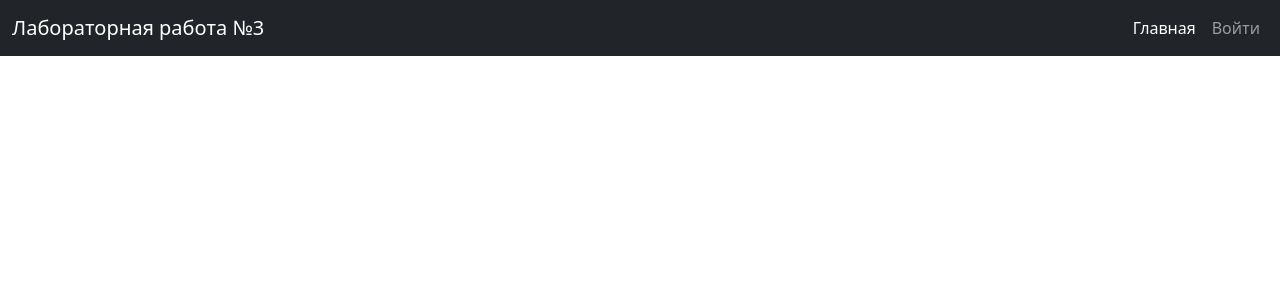
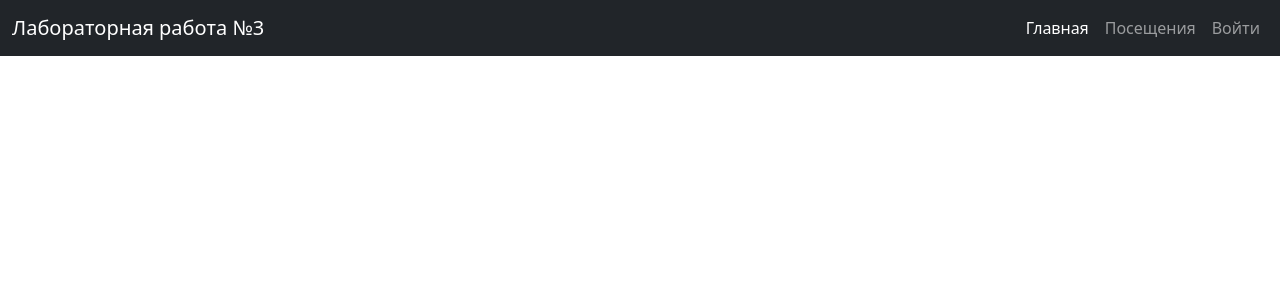
Before and after one commit to DinarGaniev/WEB-Lab-4_sem, a Flask app: page / in a window 1280 px wide. Shown: the top 300 px of the page. Run offline with Flask 2, Linux system fonts and the light colour scheme.

Commit message:
Final Version

```diff
--- a/lab3/app/templates/base.html
+++ b/lab3/app/templates/base.html
@@ -33,6 +33,9 @@
                     <ul class="navbar-nav ms-auto mb-2 mb-lg-0">
                         <li class="nav-item">
                             <a class="nav-link {% if request.endpoint == 'index' %}active{% endif %}" aria-current="page" href="{{ url_for('index') }}">Главная</a>
+                        </li>
+                        <li class="nav-item">
+                            <a class="nav-link {% if request.endpoint == 'visits' %}active{% endif %}" aria-current="page" href="{{ url_for('visits') }}">Посещения</a>
                         </li>
                         {% if current_user.is_authenticated %}
                             <li class="nav-item">
```
